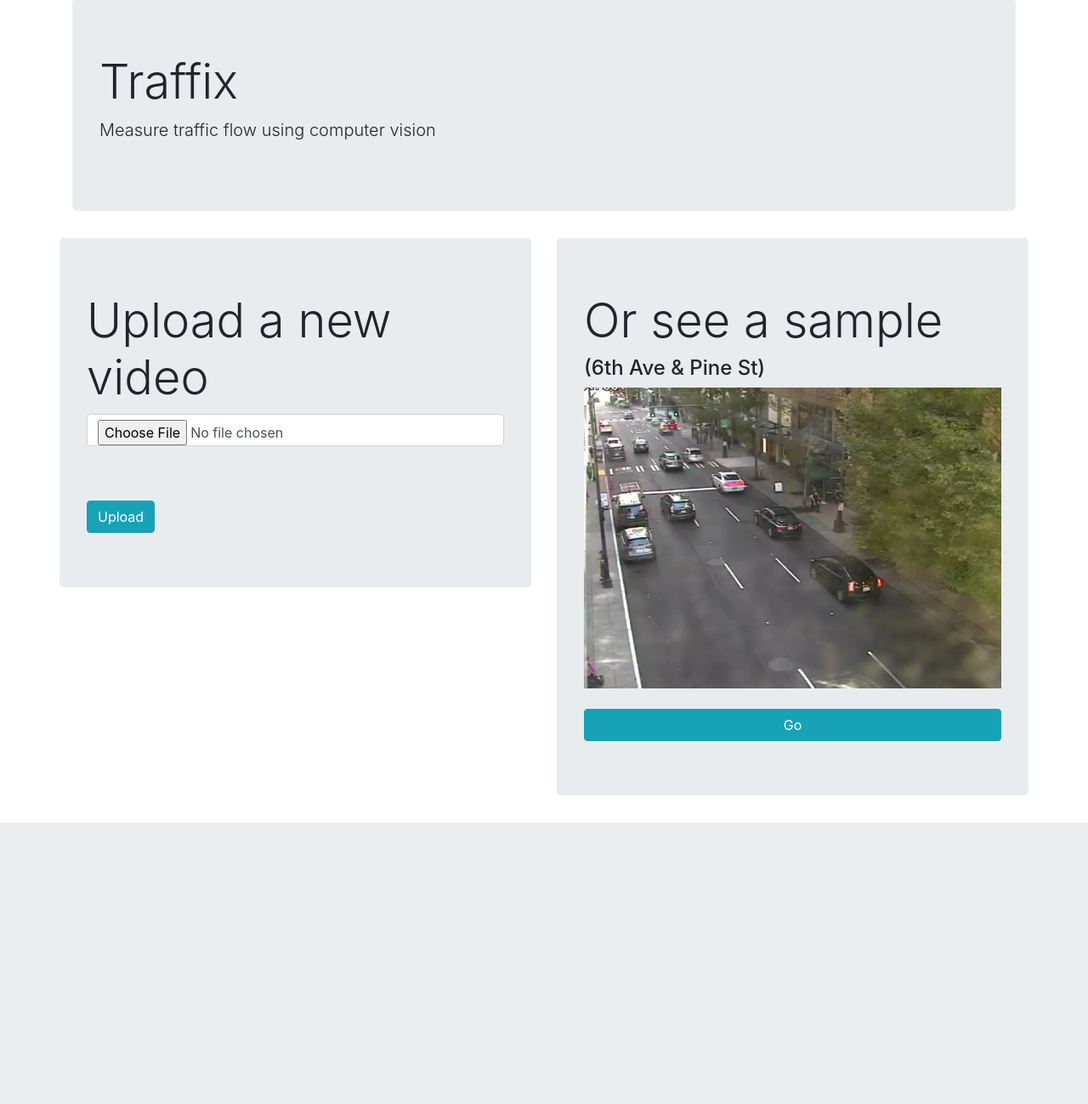
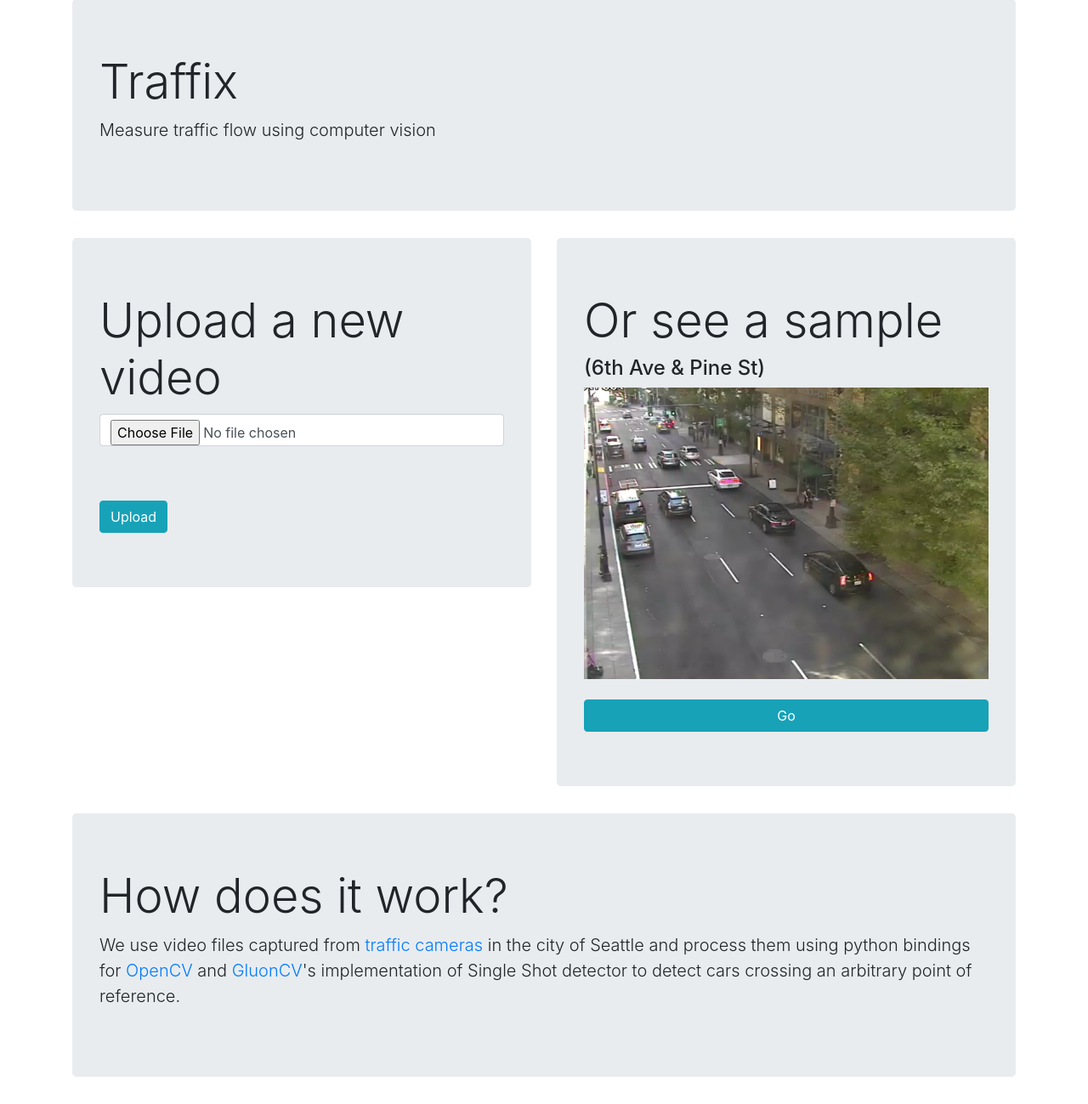
Before and after one commit to mrshootingstar/insight, a Python web app: template flask/templates/index.html in a window 1280 px wide. Shown: the part 57-1356 px from the top of the page at 85% size. Before the commit the page ends 1025 px from the top, so only its background shows below. Run offline with Jinja, Linux system fonts and the light colour scheme; the template is opened without the code that fills it, so the values that code supplies are empty; some libraries are stand-ins or nearby versions.

Commit message:
added some descriptions for the project on the index page

```diff
--- a/flask/templates/index.html
+++ b/flask/templates/index.html
@@ -6,6 +6,7 @@
       <div class="jumbotron">
         <h1 class="display-4">Traffix</h1>
         <p class="lead">Measure traffic flow using computer vision</p>
+      </div>
     </div>
   </div>
   <div class="row">
@@ -31,5 +32,18 @@
         <br>
         <a href="/watch" class="btn btn-info btn-block" role="button">Go</a>
       </div>
+    </div>
+  </div>
+  <div class="row">
+    <div class="col-sm">
+      <div class="jumbotron">
+        <h1 class="display-4">How does it work?</h1>
+        <p class="lead">
+          We use video files captured from <a href="/camera">traffic cameras</a> in the city of Seattle and process them using python bindings for
+          <a href="https://opencv.org/">OpenCV</a> and <a href="https://gluon-cv.mxnet.io/">GluonCV</a>'s implementation of Single Shot detector to detect cars
+          crossing an arbitrary point of reference.
+        </p>
+      </div>
+    </div>
   </div>
 {% endblock %}
```
